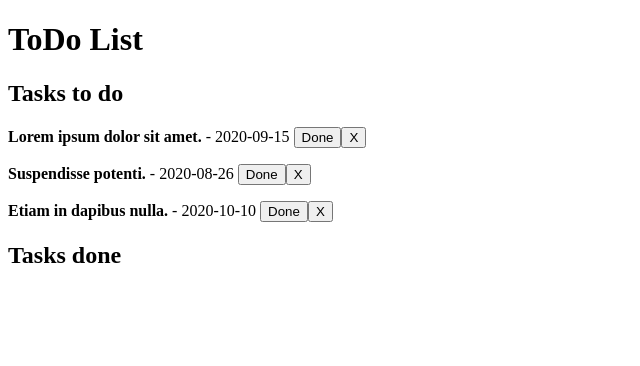
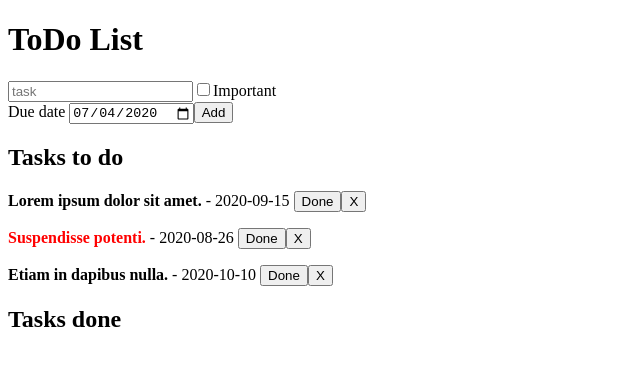
Before and after one commit to WieMon/to-do-app-react, a React (Create React App) app: page / in a window 1280 px wide. Shown: the top 366 px of the page, without its empty margins (0-640 px from the left). Built offline with nearby package versions, Linux system fonts and the light colour scheme.

Commit message:
Add styling for important Add adding tasks

```diff
--- a/src/components/AddTask/AddTask.js
+++ b/src/components/AddTask/AddTask.js
@@ -1,11 +1,67 @@
 import React, { Component } from 'react';
+import PropTypes from 'prop-types';
 
 class AddTask extends Component {
-  state = {  }
+  minDate = new Date().toISOString().slice(0,10);
+
+  static propTypes = {
+    add: PropTypes.func,
+  }
+
+  state = {
+    text: '',
+    checked: false,
+    date: this.minDate,
+  }
+
+  handleText = (e) => {
+    this.setState({
+      text: e.target.value,
+    });
+  }
+
+  handleCheckbox = (e) => {
+    this.setState({
+      checked: e.target.checked,
+    });
+  }
+
+  handleDate = (e) => {
+    this.setState({
+      date: e.target.value,
+    });
+  }
+
+  handleClick = () => {
+    const {text, checked, date} = this.state;
+
+    if(text.length > 2) {
+      const add = this.props.add(text, date, checked);
+      if(add) {
+        this.setState({
+          text: '',
+          checked: false,
+          date: this.minDate,
+        });
+      }
+    } else {
+      alert('Task cannot be shorter than 2 characters.');
+    }
+  }
+
   render() {
+    let maxDate = this.minDate.slice(0,4) * 1 + 1; //eslint-disable-line
+    maxDate = `${maxDate}-12-31`;
+
     return (
       <div>
-
+        <input type='text' placeholder='task' value={this.state.text} onChange={this.handleText} />
+        <input type='checkbox' checked={this.state.checked} onChange={this.handleCheckbox} />
+        <label htmlFor='important'>Important</label>
+        <br />
+        <label htmlFor='date'>Due date </label>
+        <input type='date' value={this.state.date} min={this.minDate} max={this.maxDate} onChange={this.handleDate} />
+        <button onClick={this.handleClick}>Add</button>
       </div>
     );
   }
--- a/src/components/App/App.js
+++ b/src/components/App/App.js
@@ -33,8 +33,20 @@ class App extends Component {
     ],
   }
 
-  addTask = () => {
-
+  addTask = (text, date, important) => {
+    const task = {
+      id: this.counter,
+      text,
+      date,
+      important,
+      active: true,
+      finishDate: null,
+    };
+    this.counter++;
+    this.setState(prevState => ({
+      tasks: [...prevState.tasks, task],
+    }));
+    return true;
   }
 
   changeTaskStatus = (id) => {
--- a/src/components/Task/Task.js
+++ b/src/components/Task/Task.js
@@ -2,13 +2,17 @@ import React from 'react';
 import PropTypes from 'prop-types';
 
 const Task = (props) => {
-  const{text, date, id, active, finishDate} = props.task;
+  const{id, text, date, important, active, finishDate} = props.task;
+
+  const style = {
+    color: 'red',
+  };
 
   if(active) {
     return (
       <div>
         <p>
-          <strong>{text}</strong> - <span>{date} </span>
+          <strong style={important ? style : null}>{text}</strong> - <span>{date} </span>
           <button onClick={() => props.change(id)}>Done</button>
           <button onClick={() => props.delete(id)}>X</button>
         </p>
```
